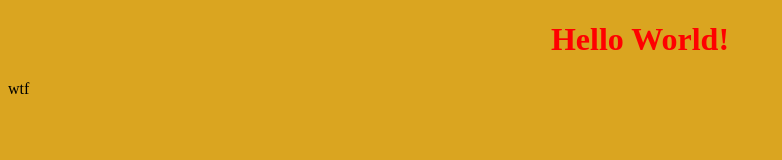
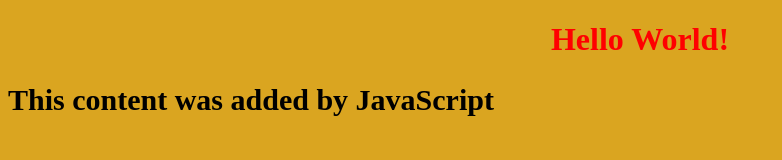
Before and after one commit to linus-mate/example-repository, a plain HTML site: page index.html in a window 1280 px wide. Shown: the whole page, without its empty margins (0-782 px from the left). Drawn offline with Linux system fonts and the light colour scheme.

Commit message:
add script.js, connect to index.html

```diff
--- a/index.html
+++ b/index.html
@@ -6,6 +6,6 @@
   </head>
   <body>
     <h1>Hello World!</h1>
-    <p>wtf</p>
+    <script src="script.js"></script>
   </body>
 </html>
--- /dev/null
+++ b/script.js
@@ -0,0 +1,4 @@
+const h2 = document.createElement("h2");
+h2.textContent = "This content was added by JavaScript";
+document.querySelector("body").appendChild(h2);
+h2.style.fontSize = "30px"
```
